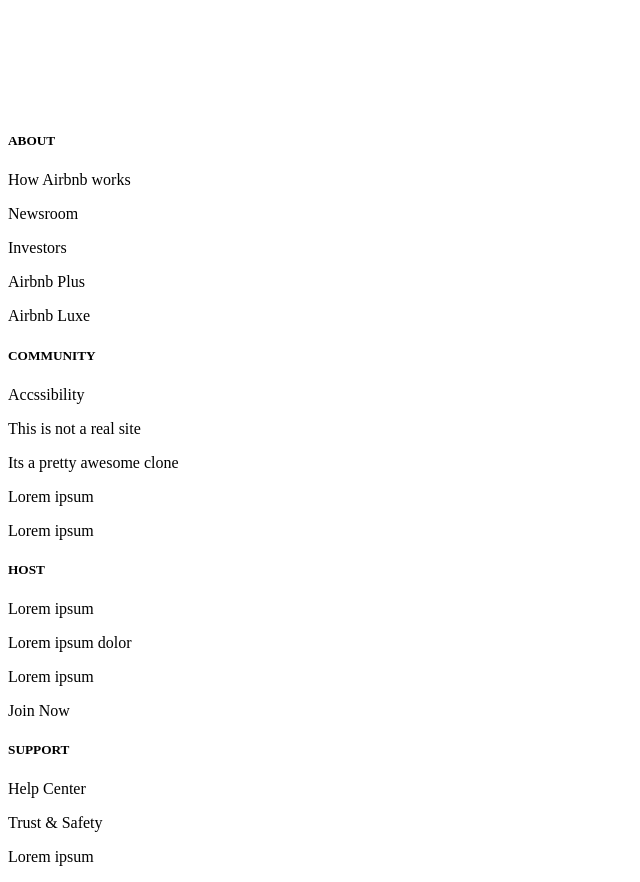
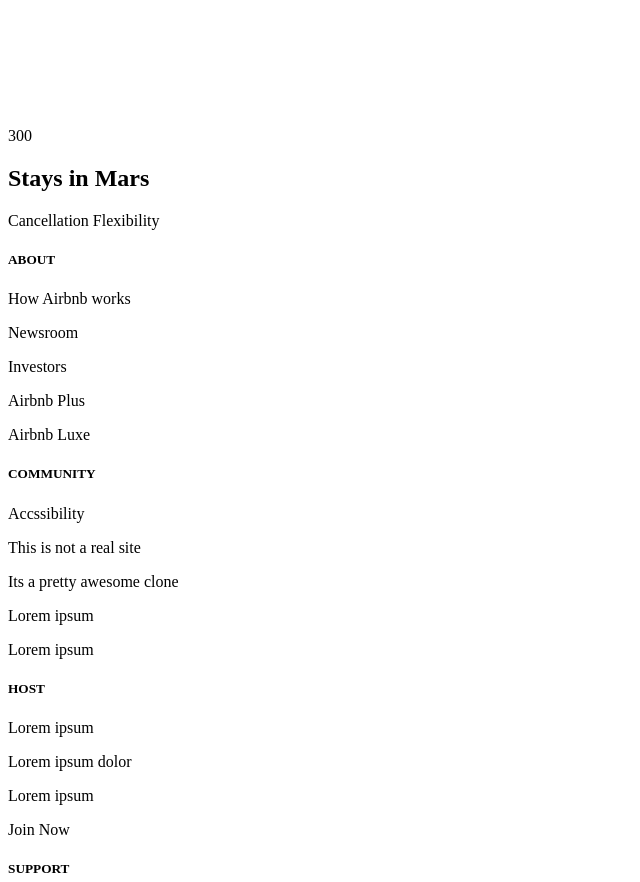
Before and after one commit to ChandrakantPal/airbnb-clone, a Next.js app: page /search in a window 1280 px wide. Shown: the part 5040-5922 px from the top of the page, without its empty margins (0-640 px from the left). Built offline with nearby package versions, Linux system fonts and the light colour scheme.

Commit message:
main section

```diff
--- a/pages/search.tsx
+++ b/pages/search.tsx
@@ -5,6 +5,15 @@
   return (
     <div>
       <Header />
+      <main className="flex">
+        <section>
+          <p className="text-xs">300</p>
+          <h1 className="mt-2 mb-6 text-3xl font-semibold">Stays in Mars</h1>
+          <div className="hidden">
+            <p>Cancellation Flexibility</p>
+          </div>
+        </section>
+      </main>
       <Footer />
     </div>
   )
```
